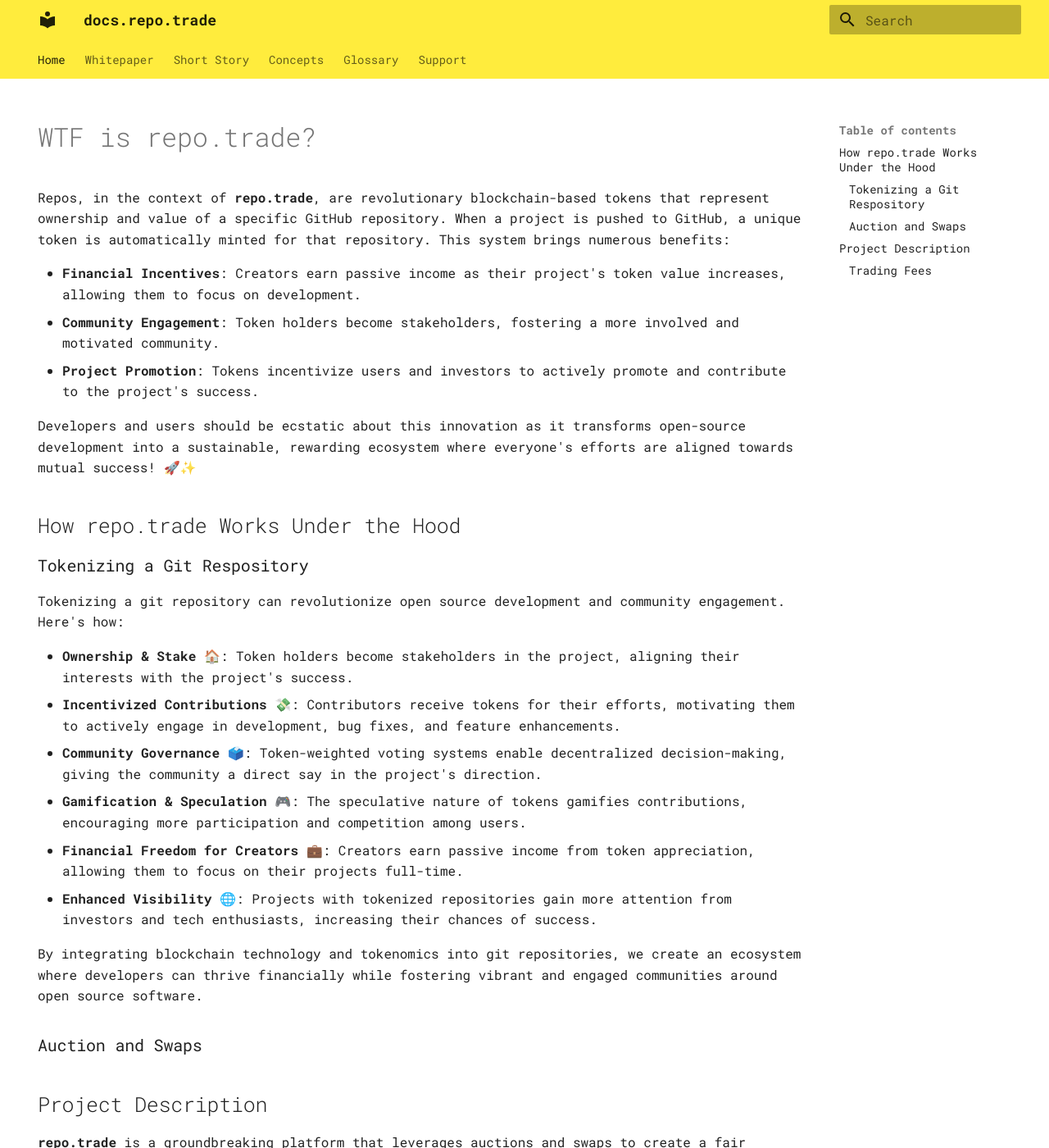
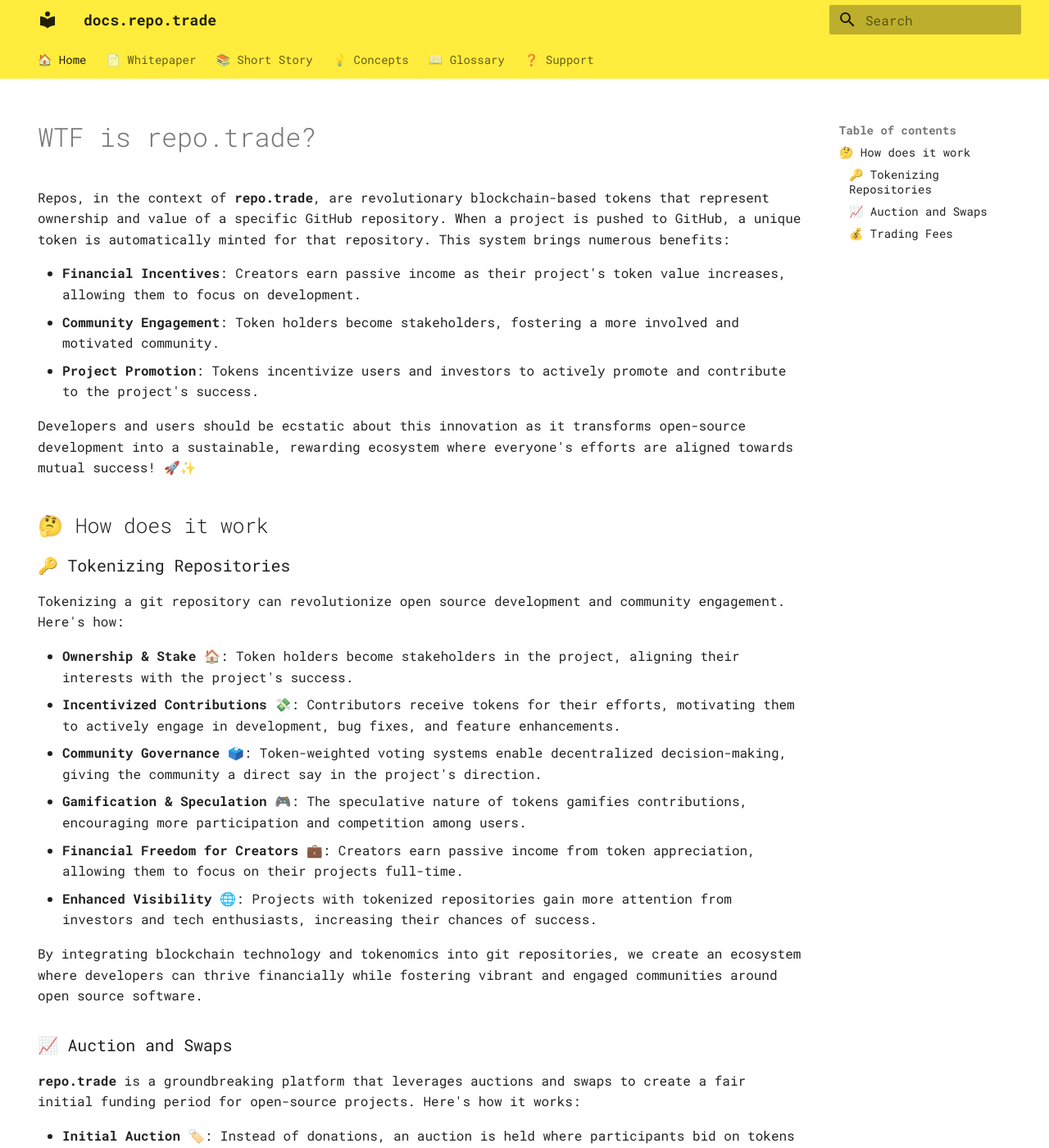
Before and after one commit to repotrade/docs, an MkDocs documentation site: the page built from docs/index.md, in a window 1280 px wide and 1400 px high. Shown: the whole window at 82% size. Built offline with MkDocs 1.6.1 and Material for MkDocs 9.7.7, drawn with Linux system fonts in a browser that asks for light colours; some of the changed text lies outside the part shown.

Commit message:
fix: typos and emojis

```diff
--- a/docs/index.md
+++ b/docs/index.md
@@ -12,9 +12,9 @@
 
 Developers and users should be ecstatic about this innovation as it transforms open-source development into a sustainable, rewarding ecosystem where everyone's efforts are aligned towards mutual success! 🚀✨
 
-## How repo.trade Works Under the Hood
+## 🤔 How does it work
 
-### Tokenizing a Git Respository
+### 🔑 Tokenizing Repositories
 
 Tokenizing a git repository can revolutionize open source development and community engagement. Here's how:
 
@@ -27,9 +27,7 @@
 
 By integrating blockchain technology and tokenomics into git repositories, we create an ecosystem where developers can thrive financially while fostering vibrant and engaged communities around open source software.
 
-### Auction and Swaps
-
-## Project Description
+### 📈 Auction and Swaps
 
 **repo.trade** is a groundbreaking platform that leverages auctions and swaps to create a fair initial funding period for open-source projects. Here's how it works:
 
@@ -39,7 +37,7 @@
 
 This approach not only democratizes access to early-stage project funding but also aligns incentives among developers, investors, and users. The result is a more equitable ecosystem where creators can sustainably finance their work while fostering community engagement.
 
-### Trading Fees
+### 💰 Trading Fees
 
 Each trade incurs a small fee. These fees accumulate in a pool associated with each repository. Once verified by the platform, these fees are rewarded to the repository owner, creating an ongoing revenue stream for developers.
 
--- a/mkdocs.yml
+++ b/mkdocs.yml
@@ -21,14 +21,14 @@
   - pymdownx.superfences
 
 nav:
-  - Home: index.md
-  - Whitepaper: whitepaper.md
-  - Short Story: short-story.md
-  - Concepts:
+  - 🏠 Home: index.md
+  - 📄 Whitepaper: whitepaper.md
+  - 📚 Short Story: short-story.md
+  - 💡 Concepts:
       - concepts/namespaces.md
       - concepts/repos.md
       - concepts/rewards.md
       - concepts/swaps.md
   # - FAQs: faqs.md
-  - Glossary: glossary.md
-  - Support: support.md
+  - 📖 Glossary: glossary.md
+  - ❓ Support: support.md
```
